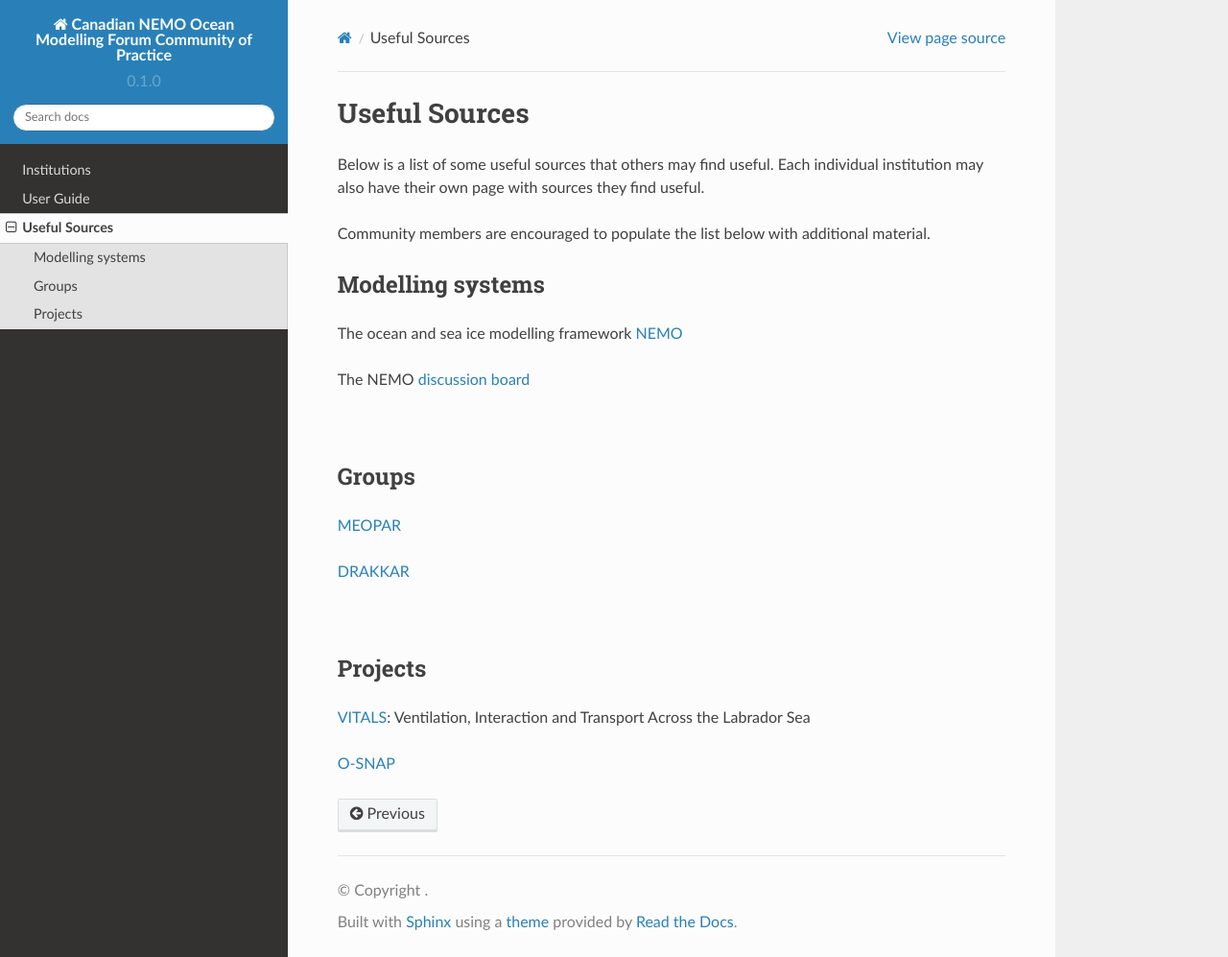
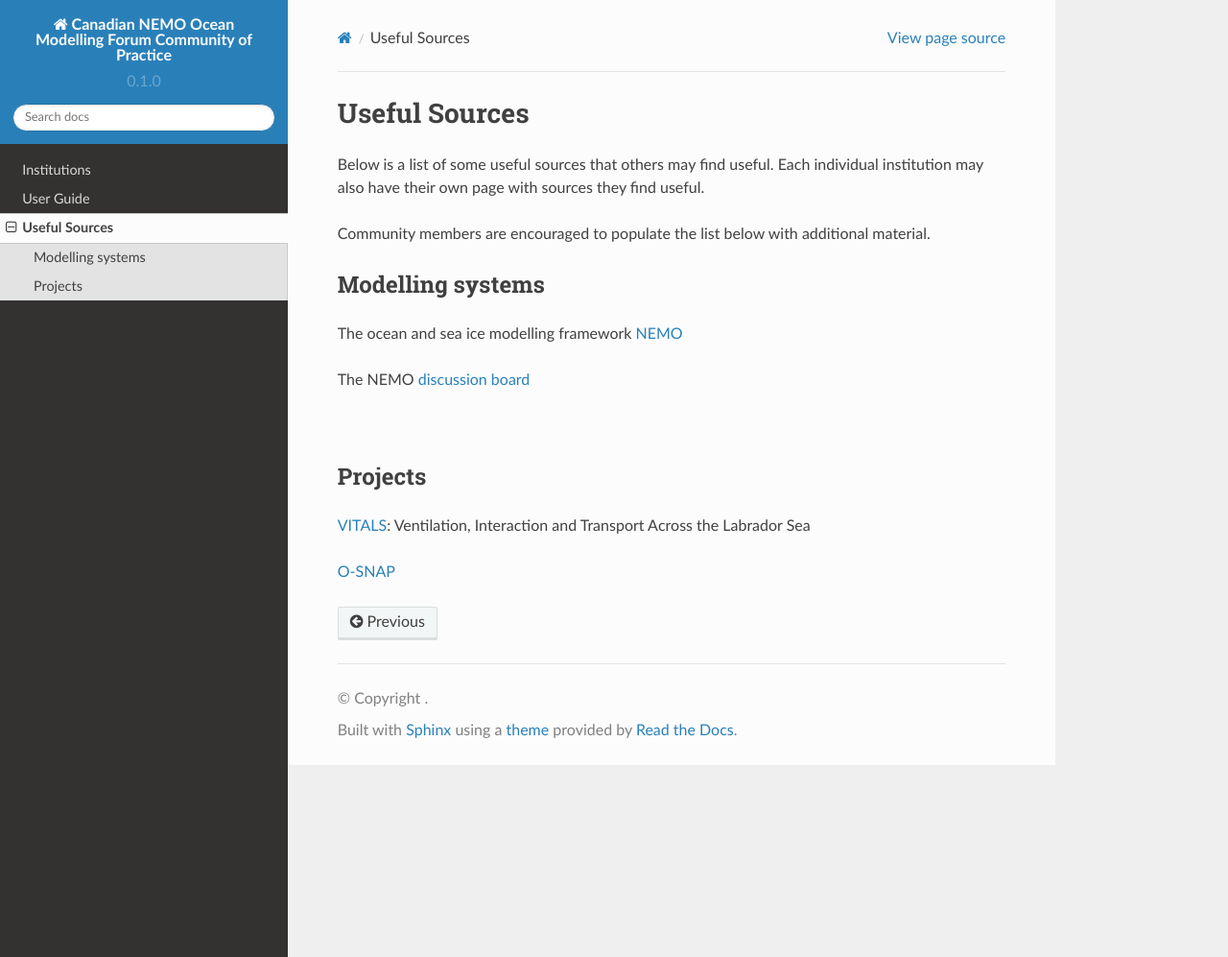
Before and after one commit to UofA-NEMO/Canadian-NEMO-Ocean-Modelling-Forum-Community-of-Practice, a Sphinx documentation site: the page built from docs/Sources.rst, in a window 1280 px wide and 997 px high. Shown: the whole window at 96% size. Built offline with Sphinx 7.4.7 and the Read the Docs theme 2.0.0, drawn with Linux system fonts in a browser that asks for light colours; pages that are not in the unit, such as notebooks, are missing from menus.

Commit message:
Update Sources.rst

```diff
--- a/docs/Sources.rst
+++ b/docs/Sources.rst
@@ -12,14 +12,6 @@ The ocean and sea ice modelling framework `NEMO <https://www.nemo-ocean.eu/>`_
 The NEMO `discussion board <https://nemo-ocean.discourse.group/>`_
 
 |
-Groups
-------
-
-`MEOPAR <https://meopar.ca/>`_
-
-`DRAKKAR <https://www.drakkar-ocean.eu/>`_
-
-|
 Projects
 --------
 `VITALS <http://knossos.eas.ualberta.ca/vitals/>`_: Ventilation, Interaction and Transport Across the Labrador Sea
```
